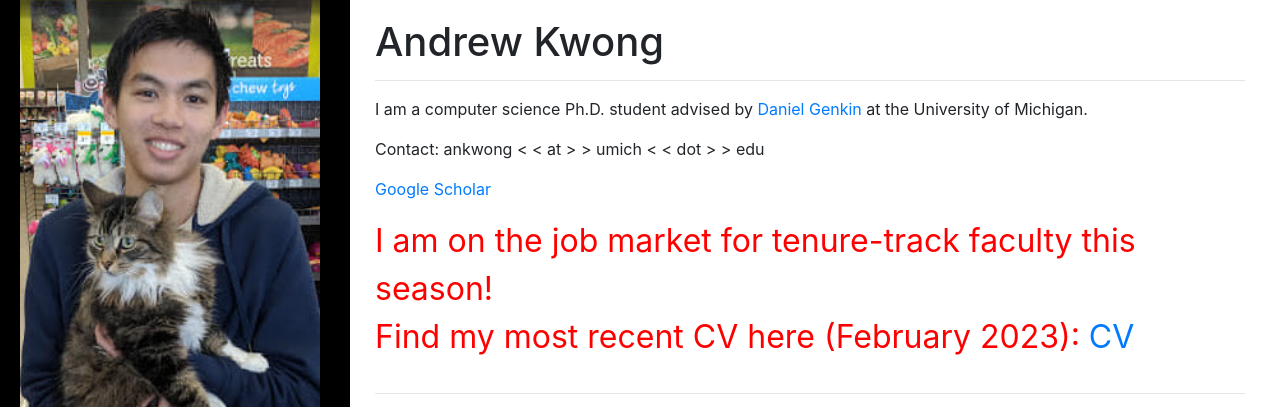
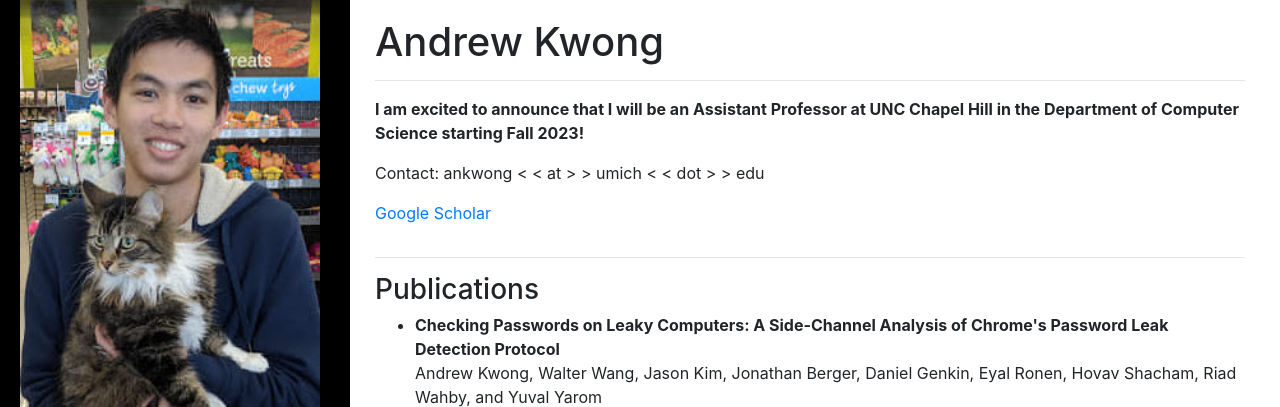
Before and after one commit to andrewmikwong/andrewmikwong.github.io, a website: page index.html in a window 1280 px wide. Shown: the top 407 px of the page. Drawn offline with Linux system fonts and the light colour scheme.

Commit message:
adding unc

```diff
--- a/index.html
+++ b/index.html
@@ -74,7 +74,7 @@
 				<h1>Andrew Kwong</h1>
 				<hr>
 				<p>
-					I am a computer science Ph.D. student advised by <a href="https://web.eecs.umich.edu/~genkin/">Daniel Genkin</a> at the University of Michigan.
+					<b>I am excited to announce that I will be an Assistant Professor at UNC Chapel Hill in the Department of Computer Science starting Fall 2023!</b>
 				</p>
 				<p>
 					Contact: ankwong &lt &lt at &gt &gt umich &lt &lt dot &gt &gt edu
@@ -82,9 +82,6 @@
 				</p>
 				<p>
 					<a href="https://scholar.google.ca/citations?user=izNSFdIAAAAJ&hl=en">Google Scholar</a>
-				</p>
-				<p>
-<div style="color:red; font-size:200%;">I am on the job market for tenure-track faculty this season! <br> Find my most recent CV here (February 2023): <a href="docs/andrew_kwong_cv.pdf">CV</a> </div>
 				</p>
 			</div>
 		</div>
@@ -96,7 +93,7 @@
 					<li> <b>
 						<a>Checking Passwords on Leaky Computers: A Side-Channel Analysis of Chrome's Password Leak Detection Protocol</b></a>
 						<br>Andrew Kwong, Walter Wang, Jason Kim, Jonathan Berger, Daniel Genkin, Eyal Ronen, Hovav Shacham, Riad Wahby, and Yuval Yarom
-						<br>Accepted with shepherd at<i> USENIX Security Symposium (<b>USENIX Security 2023</b>)</i>
+						<br>In<i> USENIX Security Symposium (<b>USENIX Security</b>)</i>, 2023
 						<br>(Acceptance Rate: TBD)
 					</li>
 
```
